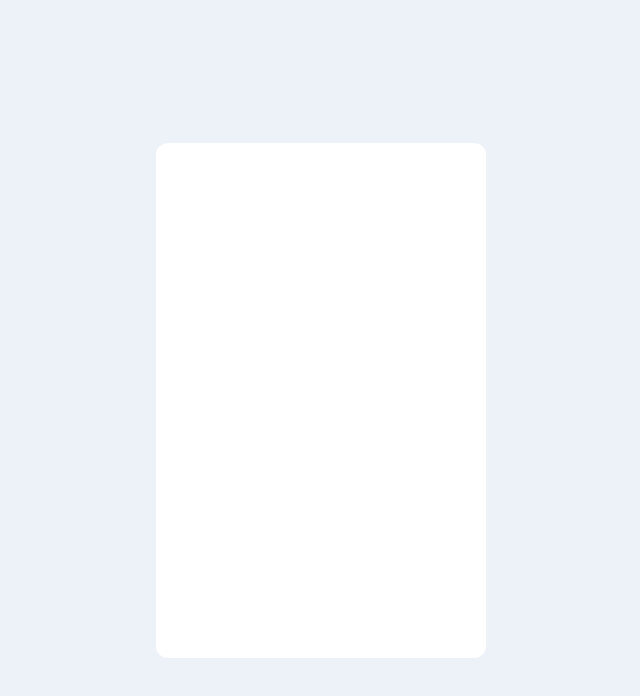
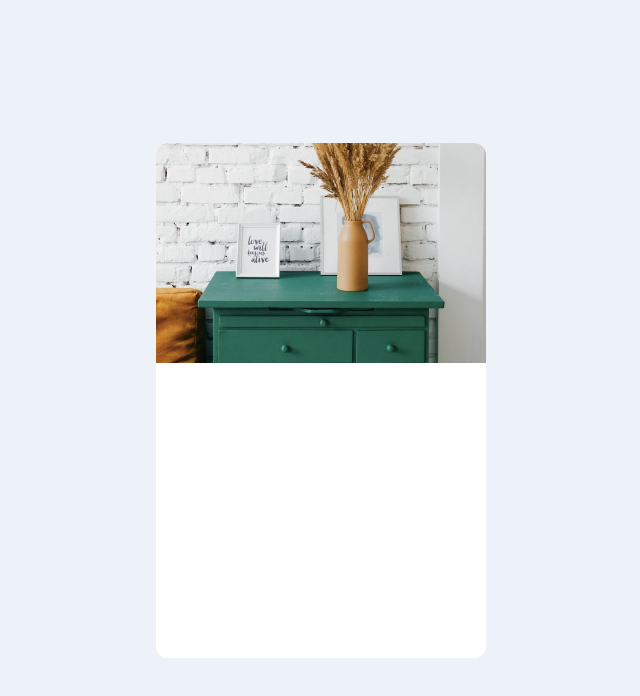
Before and after one commit to OTF31/article-preview-component, a React (Create React App) app: page / in a window 1280 px wide. Shown: the top 696 px of the page, without its empty margins (319-959 px from the left). Built offline with nearby package versions, Linux system fonts and the light colour scheme.

Commit message:
Add top image and bottom container

```diff
--- a/src/App.jsx
+++ b/src/App.jsx
@@ -1,4 +1,6 @@
 import { useState } from "react";
+
+import Drawers from "./assets/drawers.jpg";
 
 const App = () => {
   const [showPopOver, setShowPopOver] = useState(false);
@@ -9,7 +11,10 @@ const App = () => {
         role="application"
         className="flex min-h-screen items-center justify-center bg-[#ECF2F8]"
       >
-        <div className="h-[515px] w-[330px] rounded-xl bg-white"></div>
+        <div className="relative h-[515px] w-[330px] overflow-hidden rounded-xl bg-white">
+          <img src={Drawers} alt="Drawers" className="-z-10" />
+          <div className="absolute bottom-0 h-[295px] w-full bg-white"></div>
+        </div>
         {/* <div className="relative flex justify-center">
           <button
             className="rounded-xl bg-cyan-400 p-px text-[25px] font-bold transition duration-500 ease-in-out hover:bg-cyan-900"
```
